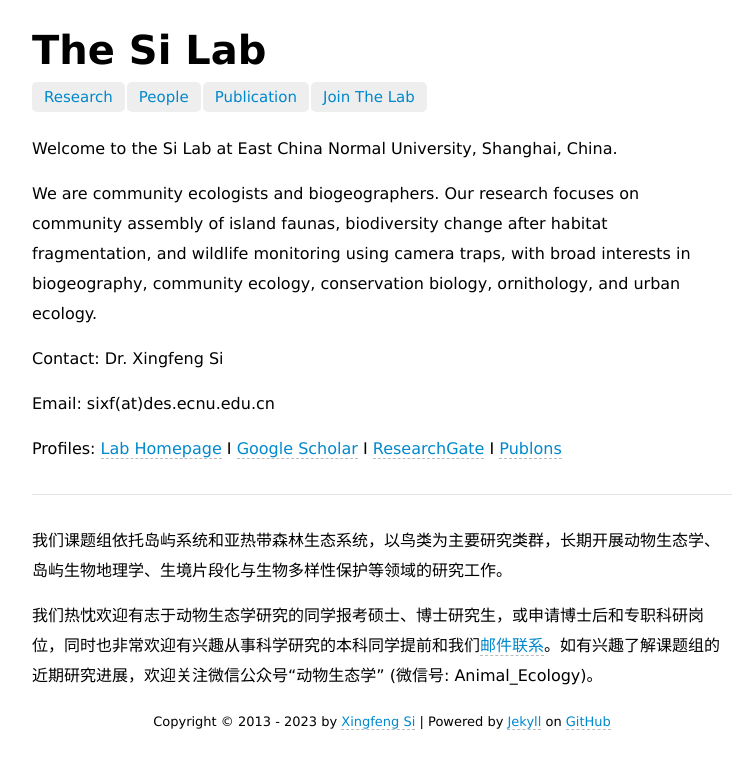
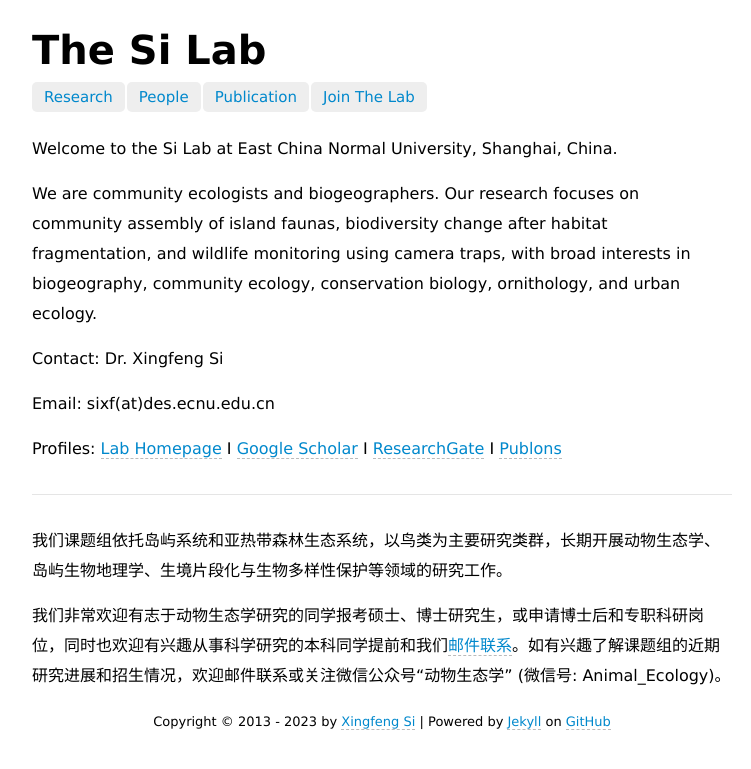
Before and after one commit to sixf/sixf.github.io, a Jekyll site: the page built from index.md, in a window 1280 px wide. Shown: the top 769 px of the page, without its empty margins (258-1009 px from the left). Built offline with Jekyll 4.4.1, drawn with Linux system fonts in a browser that asks for light colours.

Commit message:
2023 enroll

```diff
--- a/index.md
+++ b/index.md
@@ -16,4 +16,4 @@ Profiles: [Lab Homepage](https://faculty.ecnu.edu.cn/_s31/sxf2/main.psp) I [Goog
 
 我们课题组依托岛屿系统和亚热带森林生态系统，以鸟类为主要研究类群，长期开展动物生态学、岛屿生物地理学、生境片段化与生物多样性保护等领域的研究工作。
 
-我们热忱欢迎有志于动物生态学研究的同学报考硕士、博士研究生，或申请博士后和专职科研岗位，同时也非常欢迎有兴趣从事科学研究的本科同学提前和我们[邮件联系](mailto:sixf@des.ecnu.edu.cn)。如有兴趣了解课题组的近期研究进展，欢迎关注微信公众号“动物生态学” (微信号: Animal_Ecology)。
+我们非常欢迎有志于动物生态学研究的同学报考硕士、博士研究生，或申请博士后和专职科研岗位，同时也欢迎有兴趣从事科学研究的本科同学提前和我们[邮件联系](mailto:sixf@des.ecnu.edu.cn)。如有兴趣了解课题组的近期研究进展和招生情况，欢迎邮件联系或关注微信公众号“动物生态学” (微信号: Animal_Ecology)。
```
Also changed, not shown: files/images/people/chenqianyuan.jpg (added), files/images/people/yuansijia.jpg (added), files/images/people/zhuyingcan.jpg (added).
